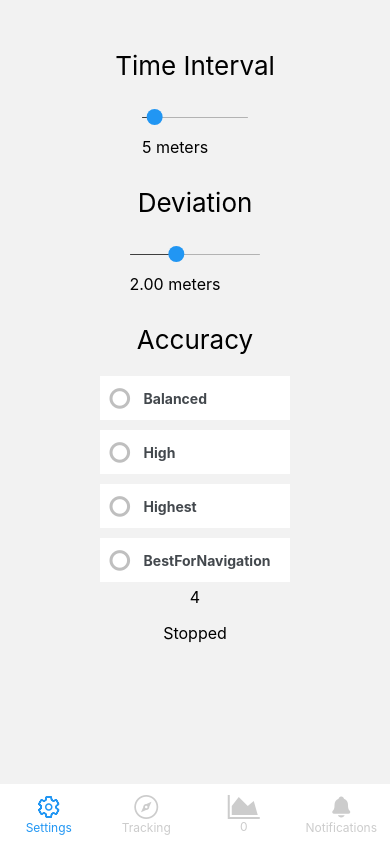
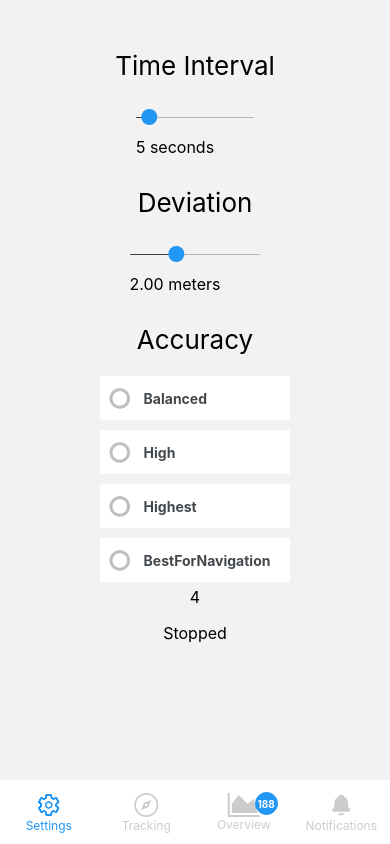
Before and after one commit to pavelchlebek/sport-tracker, a React Native app: screen /Settings in a window 390 px wide. Built offline with nearby package versions, Linux system fonts and the light colour scheme; what expo-notifications, expo-task-manager would draw is missing.

Commit message:
Add: custom icon with dynamic badge to overview tab, LocationContext extended by itemsInStorage -wip

```diff
--- a/src/navigators/RootTab/RootTabNavigator.tsx
+++ b/src/navigators/RootTab/RootTabNavigator.tsx
@@ -2,13 +2,13 @@ import 'react-native-gesture-handler';
 
 import React from 'react';
 
-import AsyncStorage from '@react-native-async-storage/async-storage';
 import {
   BottomTabScreenProps,
   createBottomTabNavigator,
 } from '@react-navigation/bottom-tabs';
 import { NavigationContainer } from '@react-navigation/native';
 
+import { useLocationContext } from '../../store/LocationContext';
 import { colorWhite } from '../../themes/theme';
 import {
   ActivityStackNavigator,
@@ -34,16 +34,10 @@ export type TTabProps = BottomTabScreenProps<RootTabParamList>
 
 const Tab = createBottomTabNavigator<RootTabParamList>()
 
-const TAB_BAR_HEIGHT = 60
+const TAB_BAR_HEIGHT = 64
 
 export default function RootTabNavigator() {
-  const [itemsInStorage, setItemsInStorage] = React.useState(0)
-
-  React.useEffect(() => {
-    AsyncStorage.getAllKeys().then((keys) => {
-      setItemsInStorage(keys.length)
-    })
-  })
+  const { itemsInStorage, timeInterval } = useLocationContext()
 
   return (
     <NavigationContainer>
@@ -71,7 +65,7 @@ export default function RootTabNavigator() {
         <Tab.Screen
           name="Overview"
           component={ActivityStackNavigator}
-          options={{ tabBarIcon: overviewIconCreator(itemsInStorage.toString()) }}
+          options={{ tabBarIcon: overviewIconCreator(188) }}
         />
         <Tab.Screen
           name="Notifications"
--- a/src/navigators/RootTab/TabNavIcons.tsx
+++ b/src/navigators/RootTab/TabNavIcons.tsx
@@ -13,14 +13,16 @@ import {
   Fontisto,
   Ionicons,
 } from '@expo/vector-icons';
-import AsyncStorage from '@react-native-async-storage/async-storage';
 import { BottomTabNavigationOptions } from '@react-navigation/bottom-tabs';
 
 import {
   colorPrimary,
   colorPrimaryGray,
   colorWhite,
+  spacingBadge,
+  spacingBadgeLarge,
   textSmall,
+  textXS,
 } from '../../themes/theme';
 
 type TProps = {
@@ -90,21 +92,13 @@ export const TrackingTabIcon: TIconRenderer = ({ focused }) => {
 }
 
 export const OverviewTabIcon: TIconRenderer = ({ focused }) => {
-  const [itemsInStorage, setItemsInStorage] = React.useState(0)
-
-  React.useEffect(() => {
-    AsyncStorage.getAllKeys().then((keys) => {
-      setItemsInStorage(keys.length)
-    })
-  })
-
   return (
     <TabNavIcon
       active={focused}
       icon={
         <Fontisto name="area-chart" size={24} color={focused ? colorPrimary : colorPrimaryGray} />
       }
-      label={itemsInStorage.toString()}
+      label="Overview"
     />
   )
 }
@@ -125,16 +119,57 @@ export const NotificationsTabIcon: TIconRenderer = ({ focused }) => {
   )
 }
 
-export const overviewIconCreator = (label: string): TIconRenderer => {
+export const overviewIconCreator = (itemsInStorage: number): TIconRenderer => {
+  let badgeStyle: ViewStyle = overviewStyles.badge
+  if (itemsInStorage > 99) badgeStyle = { ...overviewStyles.badge, ...overviewStyles.badgeLarge }
   return ({ focused }) => {
     return (
-      <TabNavIcon
-        active={focused}
-        icon={
-          <Fontisto name="area-chart" size={24} color={focused ? colorPrimary : colorPrimaryGray} />
-        }
-        label={label}
-      />
+      <View style={overviewStyles.container}>
+        <TabNavIcon
+          active={focused}
+          icon={
+            <Fontisto
+              name="area-chart"
+              size={24}
+              color={focused ? colorPrimary : colorPrimaryGray}
+            />
+          }
+          label="Overview"
+        />
+        <View style={badgeStyle}>
+          <Text style={overviewStyles.badgeText}>{itemsInStorage}</Text>
+        </View>
+      </View>
     )
   }
 }
+
+const overviewStyles = StyleSheet.create({
+  container: {
+    position: "relative",
+  },
+  badge: {
+    alignItems: "center",
+    justifyContent: "center",
+    position: "absolute",
+    top: 0,
+    right: -3,
+    borderWidth: 1,
+    borderColor: colorPrimary,
+    borderRadius: 50,
+    width: spacingBadge,
+    height: spacingBadge,
+    backgroundColor: colorPrimary,
+  },
+  badgeLarge: {
+    width: spacingBadgeLarge,
+    height: spacingBadgeLarge,
+    right: -7,
+  },
+  badgeOverflow: {},
+  badgeText: {
+    color: colorWhite,
+    fontSize: textXS,
+    fontWeight: "700",
+  },
+})
--- a/src/navigators/RootTab/screens/SettingsScreen.tsx
+++ b/src/navigators/RootTab/screens/SettingsScreen.tsx
@@ -128,7 +128,7 @@ export const SettingsScreen: React.FC<TProps> = () => {
               trackStyle={styles.track}
               thumbStyle={styles.thumb}
             />
-            <Text style={styles.timeIntervalValue}>{`${timeInterval} meters`}</Text>
+            <Text style={styles.timeIntervalValue}>{`${timeInterval} seconds`}</Text>
           </View>
         </View>
       </View>
--- a/src/navigators/RootTab/screens/TrackingScreen.tsx
+++ b/src/navigators/RootTab/screens/TrackingScreen.tsx
@@ -9,6 +9,8 @@ import {
   Text,
   View,
 } from 'react-native';
+
+import AsyncStorage from '@react-native-async-storage/async-storage';
 
 import { ActivityData } from '../../../components/ActivityData';
 import { useLocationContext } from '../../../store/LocationContext';
@@ -58,7 +60,8 @@ export const TrackingScreen: React.FC<TProps> = () => {
 
   //----------- LocationContext stuff -------------------------------------
 
-  const { accuracy, timeInterval, tracking, setTracking, deviation } = useLocationContext()
+  const { accuracy, timeInterval, tracking, setTracking, deviation, setItemsInStorage } =
+    useLocationContext()
 
   // ----------------------------------------------------------------------
 
@@ -142,7 +145,7 @@ export const TrackingScreen: React.FC<TProps> = () => {
     }
   }
 
-  const handleSave = () => {
+  const handleSave = async () => {
     const date = new Date().toISOString()
     const dataToSave = {
       date,
@@ -152,6 +155,11 @@ export const TrackingScreen: React.FC<TProps> = () => {
     saveToStorage(date, dataToSave)
     setDistance(0)
     setPositions([])
+
+    // getting itemsInStorage count
+    AsyncStorage.getAllKeys().then((keys) => {
+      setItemsInStorage(keys.length)
+    })
   }
 
   const deleteActivity = () => {
--- a/src/store/LocationContext.tsx
+++ b/src/store/LocationContext.tsx
@@ -1,16 +1,20 @@
 import React from 'react';
 
 import { LocationAccuracy } from 'expo-location';
+
+import AsyncStorage from '@react-native-async-storage/async-storage';
 
 type TLocationContextObject = {
   timeInterval: number
   deviation: number
   accuracy: LocationAccuracy
   tracking: boolean
+  itemsInStorage: number
   setTimeInterval: (interval: number) => void
   setAccuracy: (accuracy: LocationAccuracy) => void
   setTracking: (tracking: boolean) => void
   setDeviation: (deviation: number) => void
+  setItemsInStorage: (itemsCount: number) => void
 }
 
 const LocationContext = React.createContext<TLocationContextObject>({
@@ -18,10 +22,12 @@ const LocationContext = React.createContext<TLocationContextObject>({
   accuracy: 4,
   tracking: false,
   deviation: 2,
+  itemsInStorage: 0,
   setTimeInterval: () => {},
   setAccuracy: () => {},
   setTracking: () => {},
   setDeviation: () => {},
+  setItemsInStorage: () => {},
 })
 
 export const useLocationContext = () => {
@@ -33,16 +39,25 @@ export const LocationContextProvider: React.FC = ({ children }) => {
   const [accuracy, setAccuracy] = React.useState(4)
   const [tracking, setTracking] = React.useState(false)
   const [deviation, setDeviation] = React.useState(2)
+  const [itemsInStorage, setItemsInStorage] = React.useState(0)
+
+  React.useEffect(() => {
+    AsyncStorage.getAllKeys().then((keys) => {
+      setItemsInStorage(keys.length)
+    })
+  }, [])
 
   const contextValue: TLocationContextObject = {
     timeInterval: timeInterval,
     accuracy: accuracy,
     tracking: tracking,
     deviation: deviation,
+    itemsInStorage: itemsInStorage,
     setTimeInterval: (interval) => setTimeInterval(interval),
     setAccuracy: (accuracy) => setAccuracy(accuracy),
     setTracking: (tracking) => setTracking(tracking),
     setDeviation: (deviation) => setDeviation(deviation),
+    setItemsInStorage: (itemsCount) => setItemsInStorage(itemsCount),
   }
 
   return <LocationContext.Provider value={contextValue}>{children}</LocationContext.Provider>
--- a/src/themes/theme.ts
+++ b/src/themes/theme.ts
@@ -11,6 +11,7 @@ export const sliderTrackHeight = 1
 
 // font sizes
 
+export const textXS = 10
 export const textSmall = 12
 export const textMedium = 16
 export const textLarge = 26
@@ -23,3 +24,11 @@ export const marginSmall = 16
 export const marginMedium = 30
 export const marginLarge = 40
 export const marginXL = 60
+
+// spacing
+
+export const spacingXS = 2
+
+export const spacingBadge = 18
+export const spacingBadgeLarge = 23
+export const spacingBadgeOverflow = 36
```
